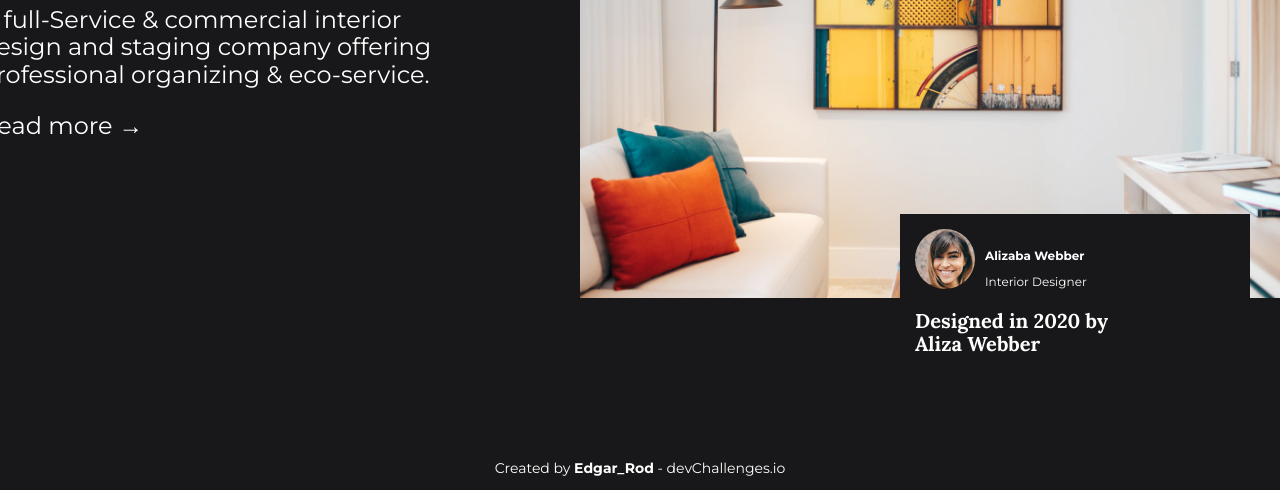
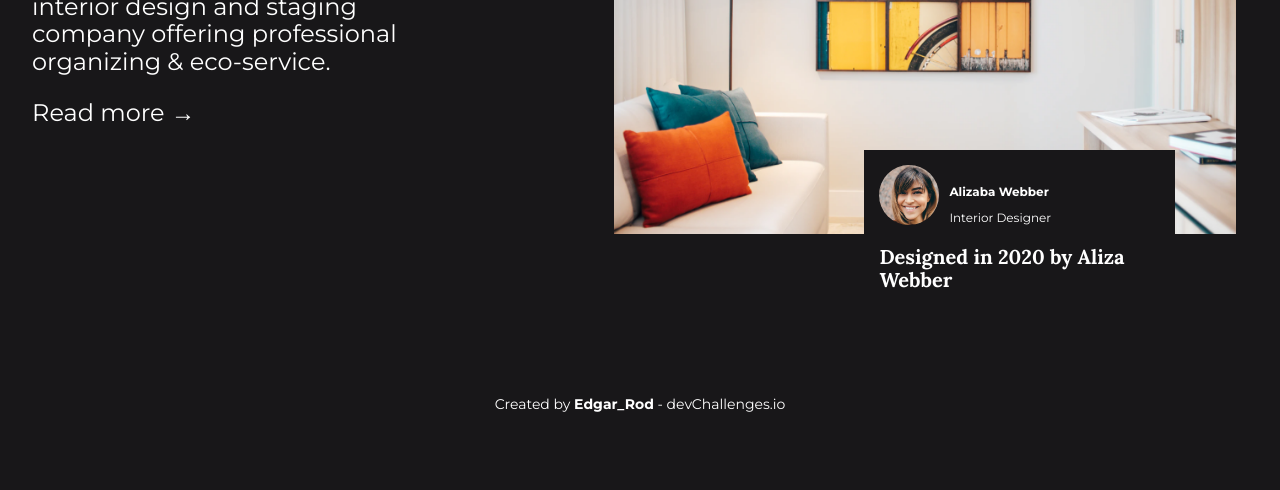
Before and after one commit to JAMESBLUM/interiorConsultant, a plain HTML site: page index.html in a window 1280 px wide. Shown: the part 389-879 px from the top of the page. After the commit the page ends 815 px from the top, so only its background shows below. Drawn offline with nearby package versions, Linux system fonts and the light colour scheme.

Commit message:
Challenge Done

```diff
--- a/css/styles.css
+++ b/css/styles.css
@@ -25,7 +25,7 @@ body{
 }
 .container{
   max-width: 120rem;
-  width: 95%;
+  width: 90%;
   margin: 0 auto;
 }
 h1,h2,h3,h4{
@@ -50,12 +50,13 @@ a:hover{
 
 /*=================================== Header ===================================*/
 .header{padding-bottom: 9rem;}
-@media (min-width:1280px){
+@media (min-width:1200px){
   .header{
     display: flex;
     flex-direction: row;
     justify-content: space-between;
     align-items: center;
+    margin-top: 1rem;
   }
 }
 .logo{
@@ -68,12 +69,11 @@ a:hover{
 }
 .menu label{cursor: pointer;}
 #btn-menu{display:none;}
-@media (min-width: 1280px){.menu label{display: none;}}
+@media (min-width: 1200px){.menu label{display: none;}}
 .header-contenido{
   display: flex;
   justify-content: space-between;
   align-items: center;
-
 }
 .navegacion-principal{
   position: absolute;
@@ -84,7 +84,7 @@ a:hover{
   transition: margin-left 0.5s;
   z-index: 1;
 }
-@media (min-width:1280px){
+@media (min-width:1200px){
   .navegacion-principal{
     position: relative;
     background-color: transparent;
@@ -100,7 +100,7 @@ a:hover{
   gap: 5rem;
   margin-top: 15rem;
 }
-@media (min-width: 1280px){
+@media (min-width: 1200px){
   .nav-principal{
     flex-direction: row;
     justify-content: center;
@@ -119,11 +119,11 @@ a:hover{
 /*=================================== Main ===================================*/
 .main{padding-bottom: 5rem;}
 .main h1{font-size: 4rem;}
-@media(min-width: 1280px){
+@media(min-width: 1200px){
   .main-aside{
     display: grid;
     grid-template-columns: 40% 60%;
-    gap: 12rem;
+    gap: 11rem;
     justify-content: center;
     align-items: center;
   }
@@ -132,24 +132,32 @@ a:hover{
 .description{
   position: relative;
   padding: 1.5rem;
-  width: 35rem;
-  margin: -9rem auto 0 auto;
+  width: 90%;
+  margin: -5rem auto 0 auto;
   background-color: var(--negro);
 }
-@media (min-width: 1280px){
+@media (min-width: 768px){.description{margin: -9rem auto;}}
+@media (min-width: 1200px){
   .description{
-    margin: -9rem auto 0 32rem;
+    width: 50%;
+    margin: -9rem auto 0 25rem;
   }
 }
 .description h4{
   font-size: 2rem;
-  width: 20rem;
+  width: 90%;
 }
+@media (min-width:768px){.description{text-align: center;}}
+@media (min-width:1200px){.description{text-align: left;}}
 .description-img{
   display: flex;
   align-items: center;
   gap: 1rem;
   font-size: 1.2rem;
+}
+@media (min-width: 768px){.description-img{justify-content: center;}}
+@media (min-width: 1200px){
+  .description-img{justify-content: left;}
 }
 .description-img img{
   border-radius: 50%;
--- a/index.html
+++ b/index.html
@@ -60,7 +60,7 @@
         </div>
     </header>
     <div class="main-aside container">
-        <main class="main">
+        <main class="main container">
             <h1>Modern interior</h1>
             <p>
                 A full-Service & commercial interior design and staging company offering
@@ -68,7 +68,7 @@
             </p>
             <a href="#"> Read more →</a>
         </main>
-        <aside class="aside">
+        <aside class="aside container">
             <div class="aside-imgRoom">
                 <img src="img/photo1.png" alt="">
             </div>
```
